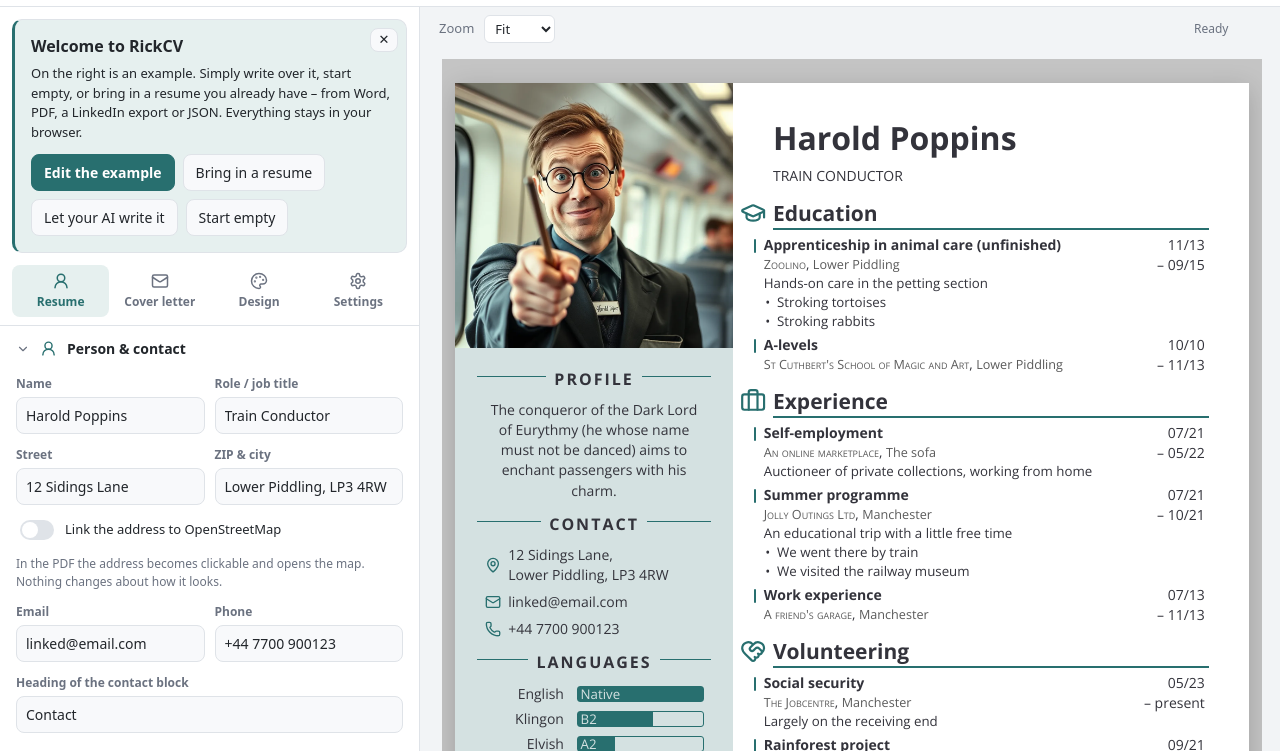
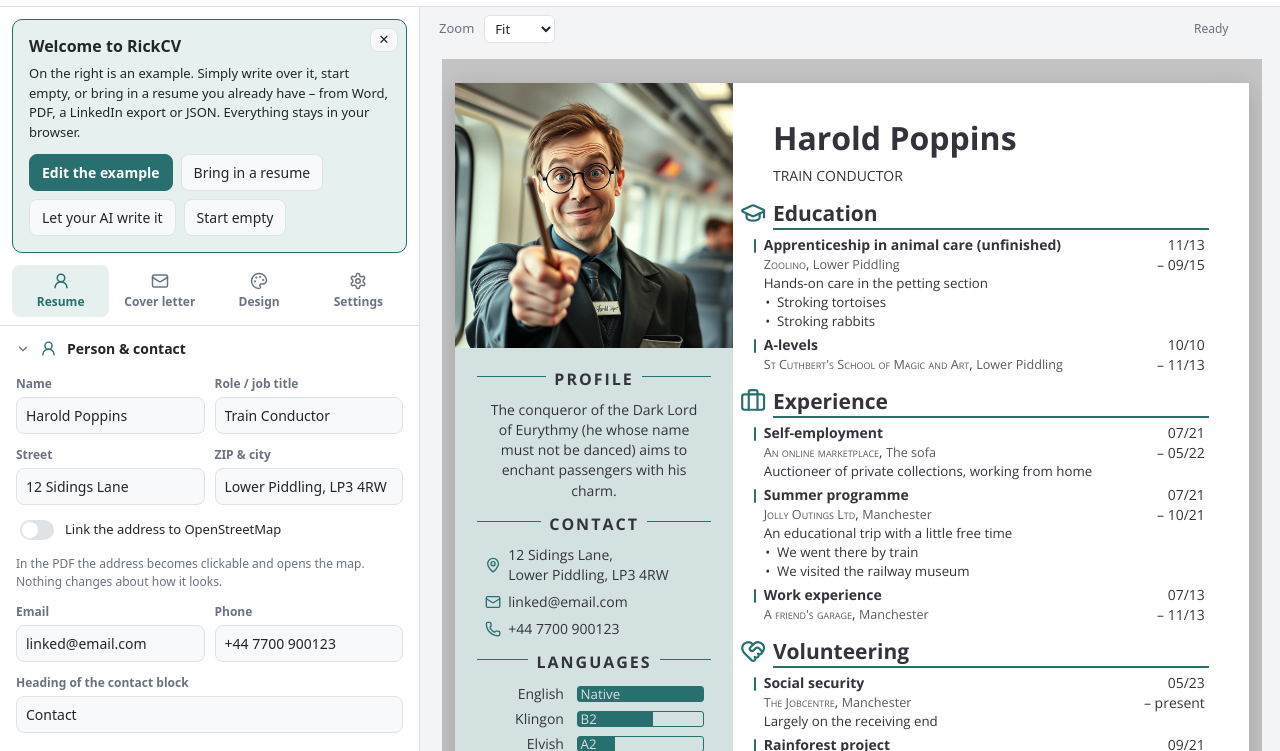
Before and after one commit to rickintoplace/RickCV, a plain HTML site: page index.html in a window 1280 px wide. Shown: the part 49-800 px from the top of the page. Drawn offline with Linux system fonts and the light colour scheme.

Commit message:
remove the fingernail border on welcome box since they look like slop nowadays

```diff
--- a/builder.css
+++ b/builder.css
@@ -326,7 +326,7 @@ textarea {
   margin: 12px 12px 4px;
   padding: 14px 16px 16px;
   border: 1px solid var(--ui-line);
-  border-left: 3px solid var(--ui-accent);
+  border: 1px solid var(--ui-accent);
   border-radius: var(--ui-radius);
   background: var(--ui-accent-soft);
 }
```
